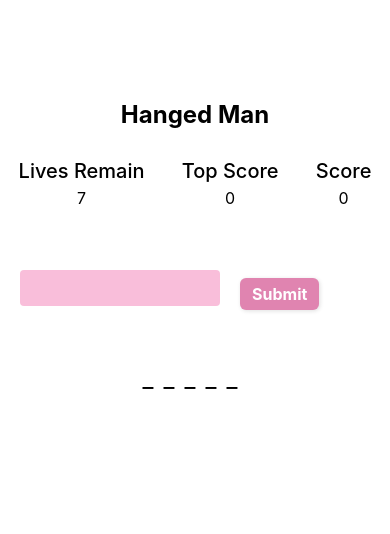
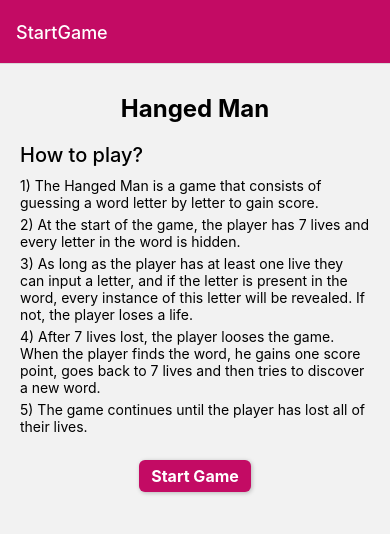
Before and after one commit to yadavmilind08/hanged-man, a React Native app: screen /StartGame in a window 390 px wide. Shown: the top 534 px of the page. Built offline with nearby package versions, Linux system fonts and the light colour scheme.

Commit message:
added navigation

```diff
--- a/App.js
+++ b/App.js
@@ -1,11 +1,26 @@
 import { StyleSheet, View } from "react-native";
 import { GameBoard } from "./src/screens/GameBoard";
 import { Colors } from "./src/constants/color";
+import { NavigationContainer } from "@react-navigation/native";
+import { createNativeStackNavigator } from "@react-navigation/native-stack";
+import { StartGame } from "./src/screens/StartGame";
+
+const Stack = createNativeStackNavigator();
 
 export default function App() {
   return (
     <View style={styles.container}>
-      <GameBoard />
+      <NavigationContainer>
+        <Stack.Navigator
+          screenOptions={{
+            headerStyle: { backgroundColor: Colors.primary500 },
+            headerTintColor: Colors.white,
+          }}
+        >
+          <Stack.Screen name="StartGame" component={StartGame} />
+          <Stack.Screen name="GameBoard" component={GameBoard} />
+        </Stack.Navigator>
+      </NavigationContainer>
     </View>
   );
 }
--- a/package.json
+++ b/package.json
@@ -10,10 +10,14 @@
   },
   "dependencies": {
     "@react-native-async-storage/async-storage": "^1.17.11",
+    "@react-navigation/native": "^6.1.1",
+    "@react-navigation/native-stack": "^6.9.7",
     "expo": "~47.0.9",
     "expo-status-bar": "~1.4.2",
     "react": "18.1.0",
-    "react-native": "0.70.5"
+    "react-native": "0.70.5",
+    "react-native-safe-area-context": "4.4.1",
+    "react-native-screens": "~3.18.0"
   },
   "devDependencies": {
     "@babel/core": "^7.12.9"
--- /dev/null
+++ b/src/constants/instruction.js
@@ -0,0 +1,7 @@
+export const instructions = [
+  "The Hanged Man is a game that consists of guessing a word letter by letter to gain score.",
+  "At the start of the game, the player has 7 lives and every letter in the word is hidden.",
+  "As long as the player has at least one live they can input a letter, and if the letter is present in the word, every instance of this letter will be revealed. If not, the player loses a life.",
+  "After 7 lives lost, the player looses the game. When the player finds the word, he gains one score point, goes back to 7 lives and then tries to discover a new word.",
+  "The game continues until the player has lost all of their lives.",
+];
--- /dev/null
+++ b/src/screens/StartGame.js
@@ -0,0 +1,53 @@
+import { useNavigation } from "@react-navigation/native";
+import { StyleSheet, Text, View } from "react-native";
+import { Button } from "../components/Button";
+import { Header } from "../components/Header";
+import { instructions } from "../constants/instruction";
+
+export const StartGame = () => {
+  const navigation = useNavigation();
+
+  const onStartGame = () => {
+    navigation.navigate("GameBoard");
+  };
+
+  return (
+    <View style={styles.container}>
+      <Header>Hanged Man</Header>
+      <View style={styles.instructionSection}>
+        <Text style={styles.label}>How to play?</Text>
+        {instructions.map((instruction, index) => (
+          <Text key={index} style={styles.instruction}>
+            {index + 1}) {instruction}
+          </Text>
+        ))}
+      </View>
+
+      <View style={styles.button}>
+        <Button onPress={onStartGame}>Start Game</Button>
+      </View>
+    </View>
+  );
+};
+
+const styles = StyleSheet.create({
+  container: {
+    flex: 1,
+    marginTop: 30,
+    marginHorizontal: 20,
+  },
+  instructionSection: {
+    marginVertical: 20,
+  },
+  label: {
+    fontSize: 20,
+    fontWeight: "500",
+    marginBottom: 10,
+  },
+  instruction: {
+    marginBottom: 5,
+  },
+  button: {
+    alignItems: "center",
+  },
+});
```
Also changed, not shown: 1 other file (tests, documents, lock files or other folders).
